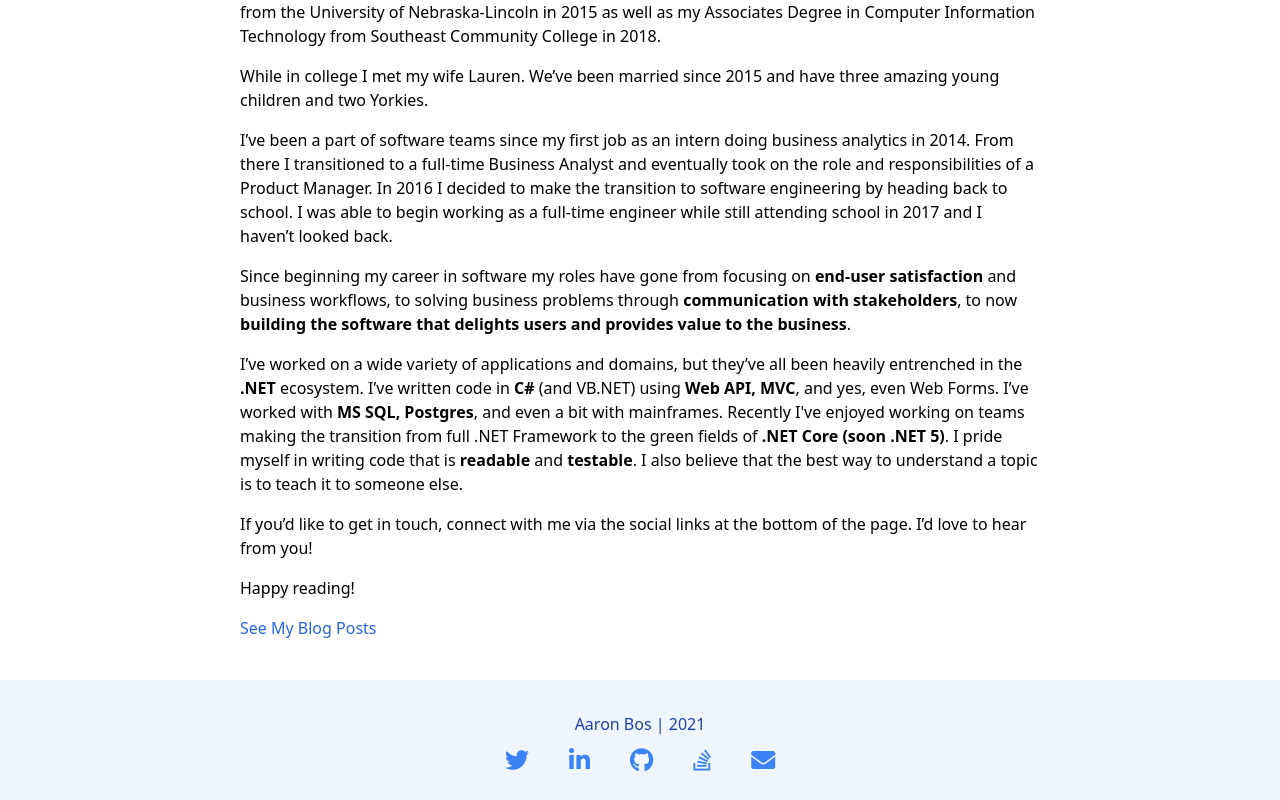
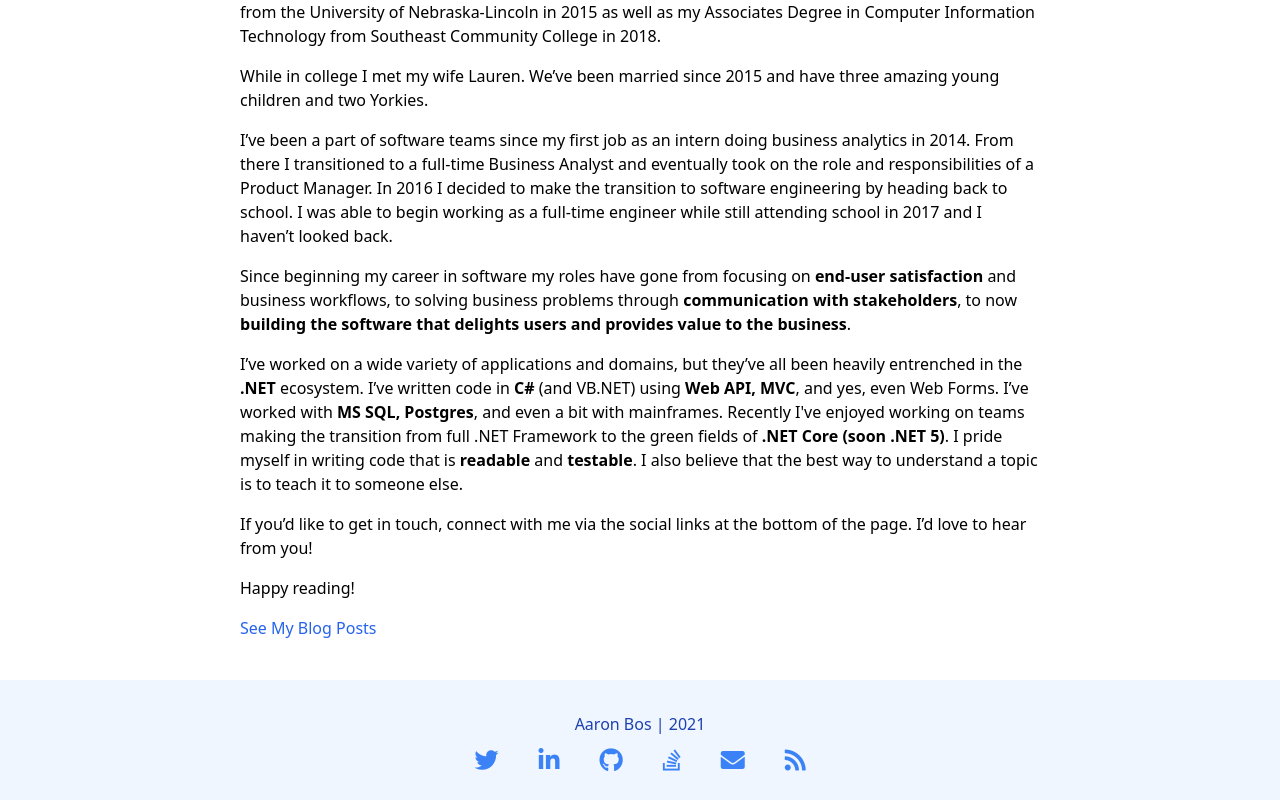
Before and after one commit to aaronmbos/personal-site, a Next.js app in the folder src/: page /about in a window 1280 px wide. Shown: the part 408-1208 px from the top of the page. Built offline with nearby package versions, Linux system fonts and the light colour scheme; what @tailwindcss/typography would draw is missing.

Commit message:
Add RSS link to layout

```diff
--- a/src/components/layout.js
+++ b/src/components/layout.js
@@ -20,6 +20,7 @@ const socialLinks = [
     url: "https://stackoverflow.com/users/8548471/a-a-ron",
   },
   { iconClass: "fa fa-envelope", url: "mailto:aaron.bos@icloud.com" },
+  { iconClass: "fas fa-rss", url: "https://aaronbos.dev/feed.xml" },
 ];
 
 export default function Layout({ children }) {
```
